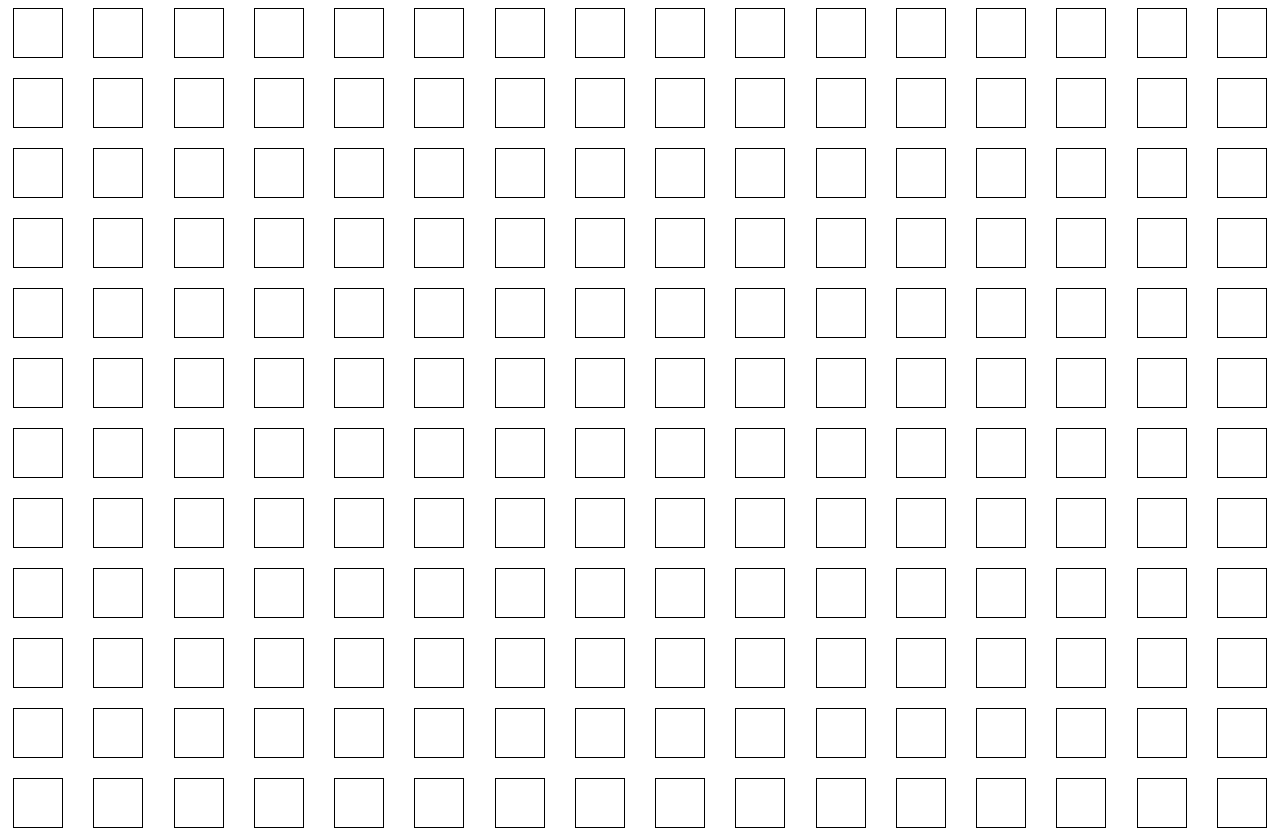
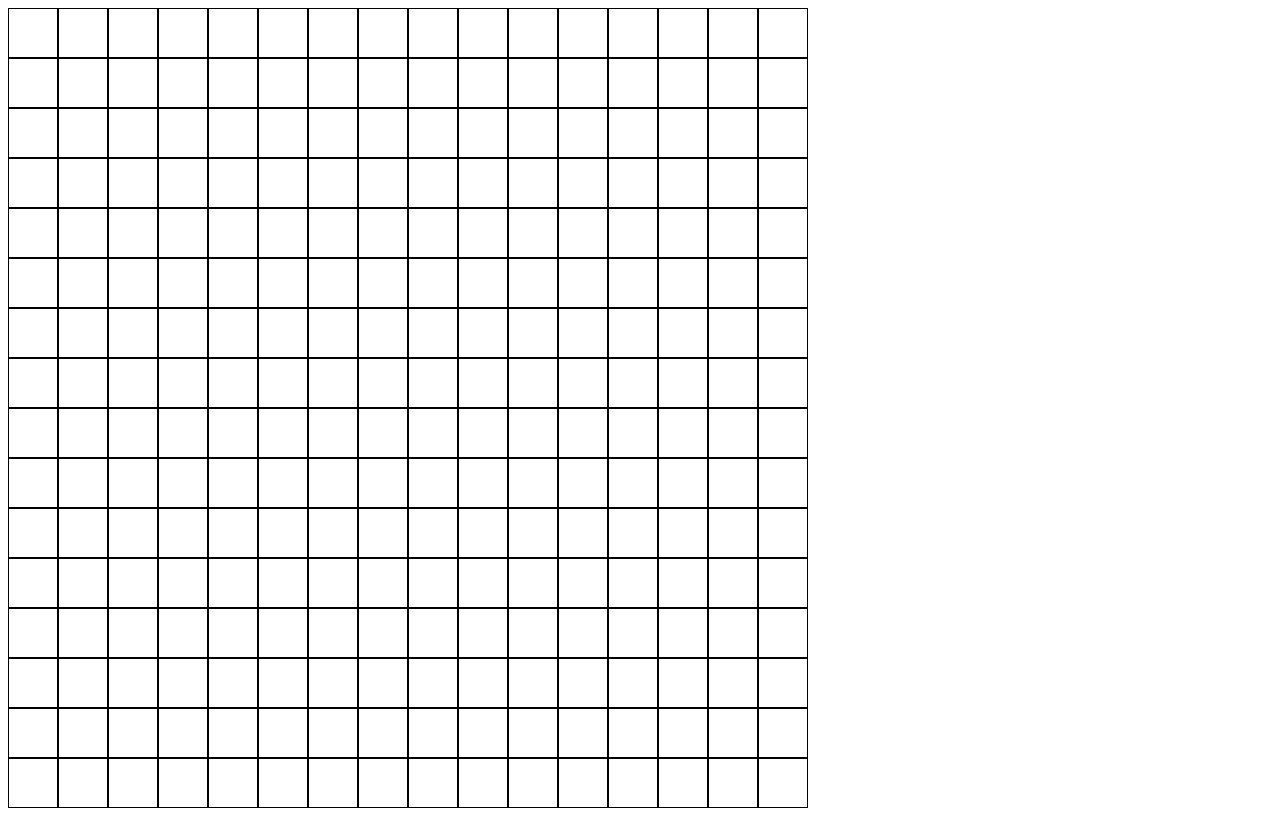
Before and after one commit to gurung69/etch-a-sketch, a plain HTML site: page index.html in a window 1280 px wide. Shown: the top 831 px of the page. Drawn offline with Linux system fonts and the light colour scheme.

Commit message:
remove gap and flex

```diff
--- a/style.css
+++ b/style.css
@@ -1,10 +1,7 @@
 .container{
-    display: flex;
     display: grid;
     grid-template-columns: repeat(16, 50px);
     grid-auto-rows: 50px;
-    gap: 20px;
-    justify-content: space-around;
 }
 .grid-div{
     border: 1px solid black;
```
